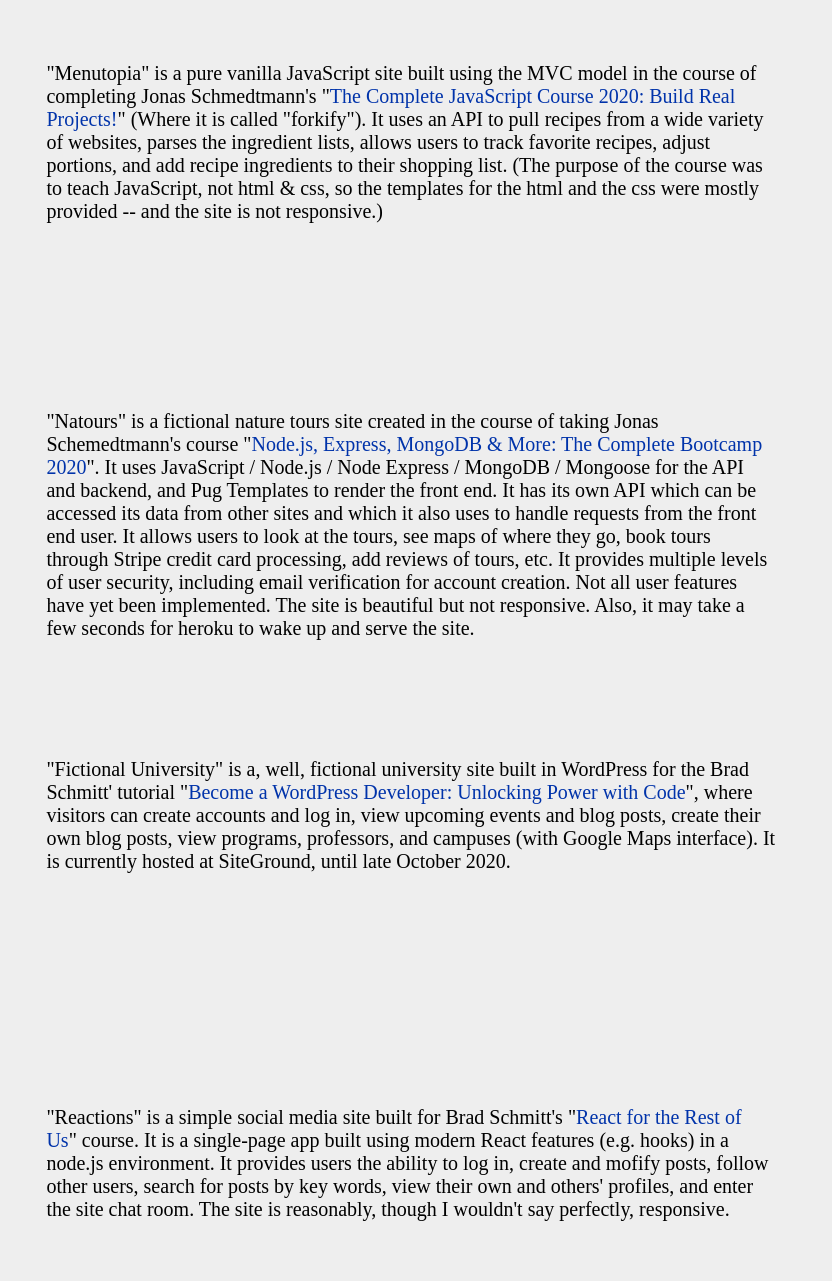
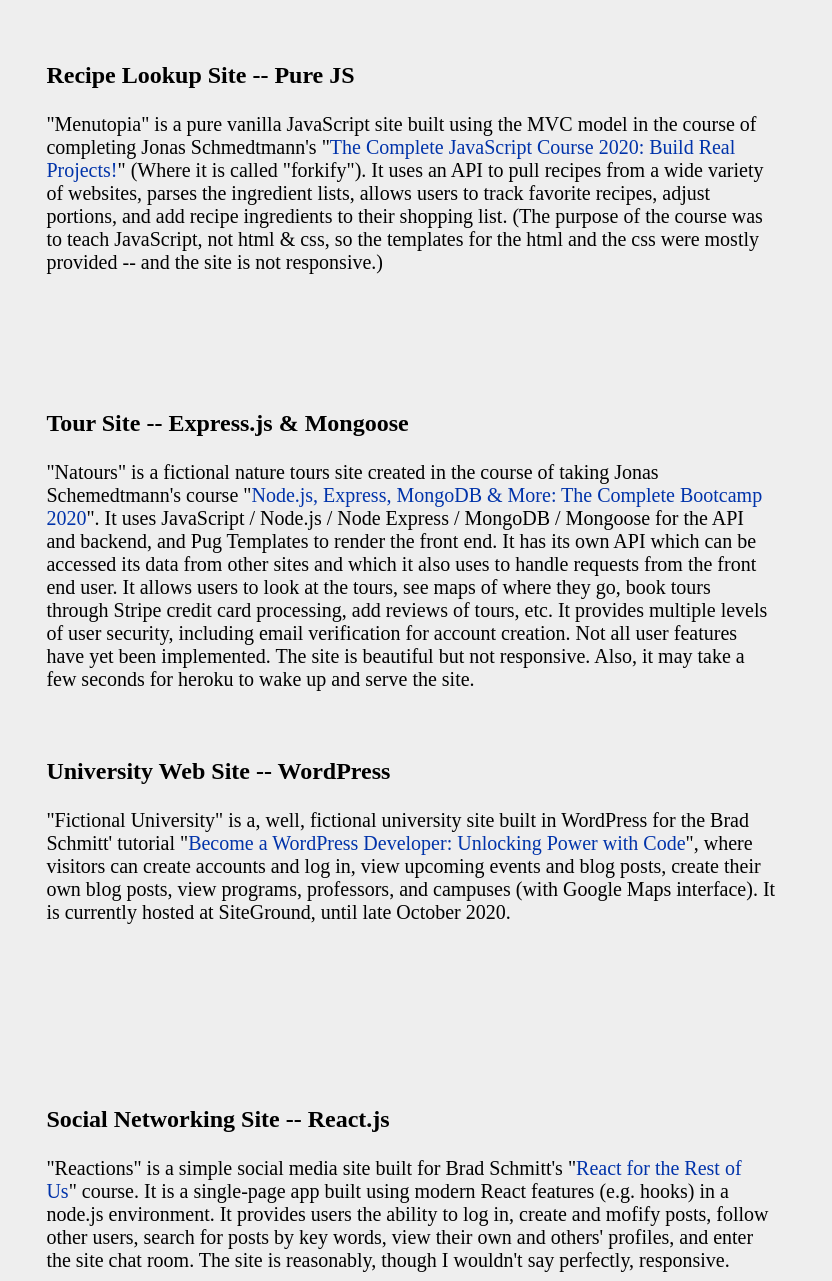
Before and after one commit to paroche/html-projects, a website: page Portfolio.html in a window 1280 px wide. Shown: the part 919-2200 px from the top of the page, 0-832 px from the left. Drawn offline with Linux system fonts and the light colour scheme.

Commit message:
Add headers to project descriptions

```diff
--- a/Portfolio.html
+++ b/Portfolio.html
@@ -44,9 +44,12 @@
 
           <div class='project-container-desc-tile'>
             <div class="project__description">
-              <div class="project__description__content">"Menutopia" is a pure vanilla JavaScript site built using the MVC model in the course of completing Jonas Schmedtmann's "<a href='https://www.udemy.com/course/the-complete-javascript-course/learn/lecture/12567774#overview'>The Complete JavaScript Course 2020: Build Real Projects!</a>"
-                (Where it is called "forkify"). It uses an API to pull recipes from a wide variety of websites, parses the ingredient lists, allows users to track favorite recipes, adjust portions, and add recipe ingredients to their shopping list. (The
-                purpose of the course was to teach JavaScript, not html & css, so the templates for the html and the css were mostly provided -- and the site is not responsive.)
+              <div class="project__description__content">
+                <div class="project__description__content__header">
+                  Recipe Lookup Site -- Pure JS</div>
+                <p>"Menutopia" is a pure vanilla JavaScript site built using the MVC model in the course of completing Jonas Schmedtmann's "<a href='https://www.udemy.com/course/the-complete-javascript-course/learn/lecture/12567774#overview'>The Complete JavaScript Course 2020: Build Real Projects!</a>"
+                  (Where it is called "forkify"). It uses an API to pull recipes from a wide variety of websites, parses the ingredient lists, allows users to track favorite recipes, adjust portions, and add recipe ingredients to their shopping list.
+                  (The purpose of the course was to teach JavaScript, not html & css, so the templates for the html and the css were mostly provided -- and the site is not responsive.)</p>
               </div>
             </div>
             <div class="project-tile" id='menutopia'>
@@ -61,10 +64,15 @@
 
           <div class='project-container-desc-tile'>
             <div class="project__description">
-              <div class="project__description__content">"Natours" is a fictional nature tours site created in the course of taking Jonas Schemedtmann's course "<a href="https://www.udemy.com/course/nodejs-express-mongodb-bootcamp/learn/lecture/15080914?start=165#overview">Node.js, Express, MongoDB & More: The Complete Bootcamp 2020</a>".
-                It uses JavaScript / Node.js / Node Express / MongoDB / Mongoose for the API and backend, and Pug Templates to render the front end. It has its own API which can be accessed its data from other sites and which it also uses to handle requests
-                from the front end user. It allows users to look at the tours, see maps of where they go, book tours through Stripe credit card processing, add reviews of tours, etc. It provides multiple levels of user security, including email verification
-                for account creation. Not all user features have yet been implemented. The site is beautiful but not responsive. Also, it may take a few seconds for heroku to wake up and serve the site.
+
+              <div class="project__description__content">
+                <div class="project__description__content__header">
+                  Tour Site -- Express.js & Mongoose</div>
+                <p>"Natours" is a fictional nature tours site created in the course of taking Jonas Schemedtmann's course "<a href="https://www.udemy.com/course/nodejs-express-mongodb-bootcamp/learn/lecture/15080914?start=165#overview">Node.js, Express, MongoDB & More: The Complete Bootcamp 2020</a>".
+                  It uses JavaScript / Node.js / Node Express / MongoDB / Mongoose for the API and backend, and Pug Templates to render the front end. It has its own API which can be accessed its data from other sites and which it also uses to handle
+                  requests from the front end user. It allows users to look at the tours, see maps of where they go, book tours through Stripe credit card processing, add reviews of tours, etc. It provides multiple levels of user security, including email
+                  verification for account creation. Not all user features have yet been implemented. The site is beautiful but not responsive. Also, it may take a few seconds for heroku to wake up and serve the site.
+                  <p></p>
               </div>
             </div>
             <div class="project-tile" id='natours'>
@@ -79,11 +87,15 @@
 
           <div class='project-container-desc-tile'>
             <div class="project__description">
-              <p class="project__description__content">"Fictional University" is a, well, fictional university site built in WordPress for the Brad Schmitt' tutorial "<a href='https://www.udemy.com/course/become-a-wordpress-developer-php-javascript/learn/lecture/22417904#overview'>Become a WordPress Developer: Unlocking Power with Code</a>",
-                where visitors can create accounts and log in, view upcoming events and blog posts, create their own blog posts, view programs, professors, and campuses (with Google Maps interface). It is currently hosted at SiteGround, until late October
-                2020.
+              <div class="project__description__content">
+                <div class="project__description__content__header">
+                  University Web Site -- WordPress</div>
+                <p>"Fictional University" is a, well, fictional university site built in WordPress for the Brad Schmitt' tutorial "<a href='https://www.udemy.com/course/become-a-wordpress-developer-php-javascript/learn/lecture/22417904#overview'>Become a WordPress Developer: Unlocking Power with Code</a>",
+                  where visitors can create accounts and log in, view upcoming events and blog posts, create their own blog posts, view programs, professors, and campuses (with Google Maps interface). It is currently hosted at SiteGround, until late October
+                  2020.
+                  <p>
 
-              </p>
+              </div>
             </div>
             <div class="project-tile" id='fictional-university'>
               <a href='http://peterr1.sgedu.site/' alt='Fictional University'>
@@ -97,9 +109,12 @@
 
           <div class='project-container-desc-tile'>
             <div class="project__description">
-              <div class="project__description__content">"Reactions" is a simple social media site built for Brad Schmitt's "<a href="https://www.udemy.com/course/react-for-the-rest-of-us/learn/lecture/18775922?start=15#overview">React for the Rest of Us</a>" course. It is a single-page app built
-                using modern React features (e.g. hooks) in a node.js environment. It provides users the ability to log in, create and mofify posts, follow other users, search for posts by key words, view their own and others' profiles, and enter the
-                site chat room. The site is reasonably, though I wouldn't say perfectly, responsive.
+              <div class="project__description__content">
+                <div class="project__description__content__header">
+                  Social Networking Site -- React.js</div>
+                <p>"Reactions" is a simple social media site built for Brad Schmitt's "<a href="https://www.udemy.com/course/react-for-the-rest-of-us/learn/lecture/18775922?start=15#overview">React for the Rest of Us</a>" course. It is a single-page app
+                  built using modern React features (e.g. hooks) in a node.js environment. It provides users the ability to log in, create and mofify posts, follow other users, search for posts by key words, view their own and others' profiles, and enter
+                  the site chat room. The site is reasonably, though I wouldn't say perfectly, responsive.</p>
               </div>
             </div>
             <div class="project-tile" id='reactions'>
--- a/portfolio.css
+++ b/portfolio.css
@@ -220,6 +220,12 @@
   /* margin: 1em; */
 }
 
+.project__description__content__header {
+  font-size: 24px;
+  font-weight: bold;
+  margin-bottom: 1em
+}
+
 .project-tile {
   background-color: #BBF;
   background-color: #999;
```
